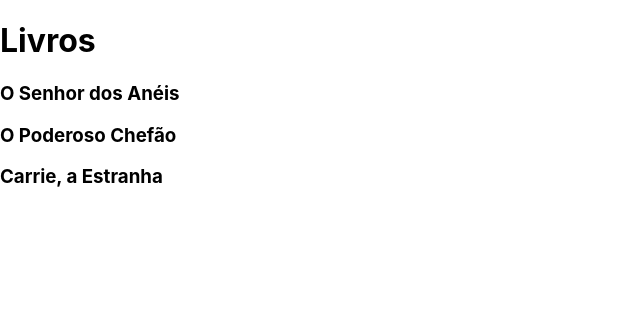
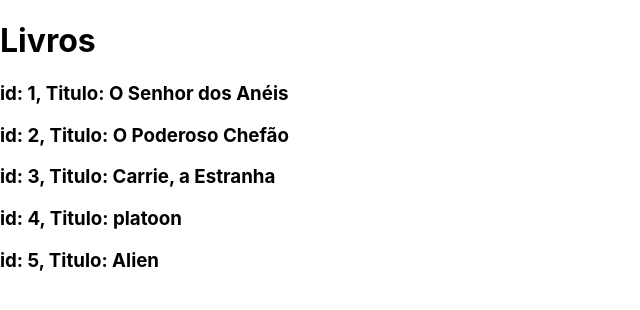
Before and after one commit to RogerioBrasileiro/react-init, a React (Create React App) app: page / in a window 1280 px wide. Shown: the top 310 px of the page, without its empty margins (0-640 px from the left). Built offline with nearby package versions, Linux system fonts and the light colour scheme.

Commit message:
vddzf
fasdfasf

```diff
--- a/src/App.js
+++ b/src/App.js
@@ -3,15 +3,25 @@
 
 
 function App() {
+
+let livros = [
+  {id: 1, title: 'O Senhor dos Anéis'},
+  {id: 2, title: 'O Poderoso Chefão'},
+  {id: 3, title: 'Carrie, a Estranha'},
+  {id: 4, title: 'platoon'},
+  {id: 5, title: 'Alien'}
+
+]
   return (
     <div>
       <h1>Livros</h1>
 
       <div>
-        <Book title="O Senhor dos Anéis" />
+       {livros.map(i => <Book key={i.id} id={i.id} title={i.title} />)}
+        {/* <Book title="O Senhor dos Anéis" />
         <Book title="O Poderoso Chefão" />
         <Book title="Carrie, a Estranha" />
-
+         */}
       </div>
     </div>
   );
--- a/src/components/Book.jsx
+++ b/src/components/Book.jsx
@@ -2,6 +2,6 @@
 
 
     return (
-        <h3>{props.title}</h3>
+        <h3>{`id: ${props.id}, Titulo: ${props.title}`}</h3>
     );
 }
```
